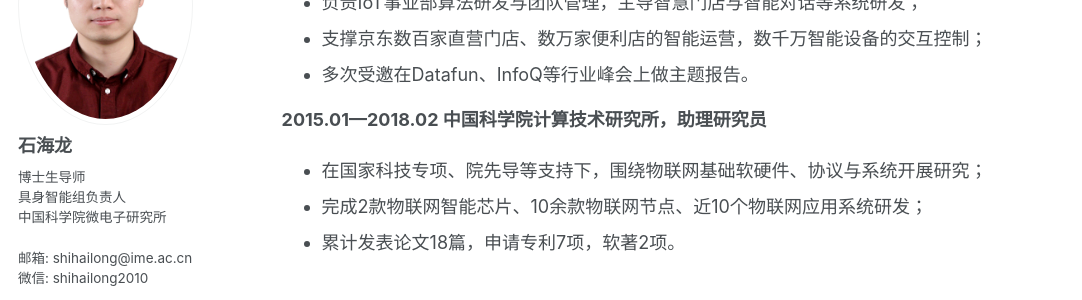
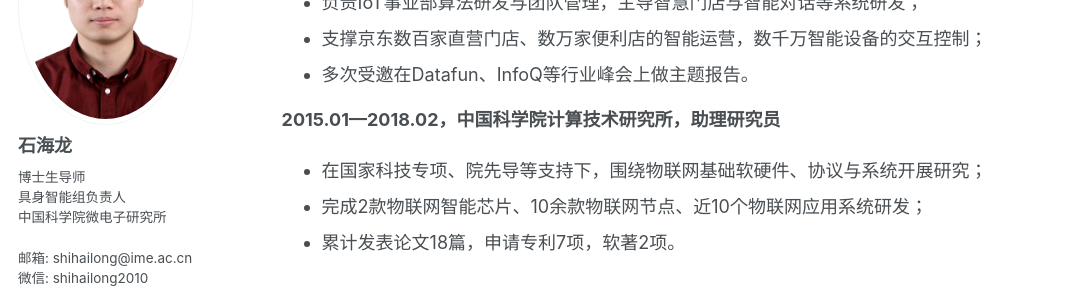
Before and after one commit to shihailong2023/shihailong2023.github.io, a Jekyll site: the page built from _pages/about.md, in a window 1280 px wide and 900 px high, scrolled down 1147 px. Shown: the part 151-451 px from the top of the window, without its empty margins (0-1082 px from the left). Built offline with Jekyll 4.4.1, drawn with Linux system fonts in a browser that asks for light colours.

```diff
--- a/_pages/about.md
+++ b/_pages/about.md
@@ -38,7 +38,7 @@ redirect_from:
 * 支撑京东数百家直营门店、数万家便利店的智能运营，数千万智能设备的交互控制；
 * 多次受邀在Datafun、InfoQ等行业峰会上做主题报告。
 
-**2015.01—2018.02 中国科学院计算技术研究所，助理研究员**
+**2015.01—2018.02，中国科学院计算技术研究所，助理研究员**
 * 在国家科技专项、院先导等支持下，围绕物联网基础软硬件、协议与系统开展研究；
 * 完成2款物联网智能芯片、10余款物联网节点、近10个物联网应用系统研发；
 * 累计发表论文18篇，申请专利7项，软著2项。
```
